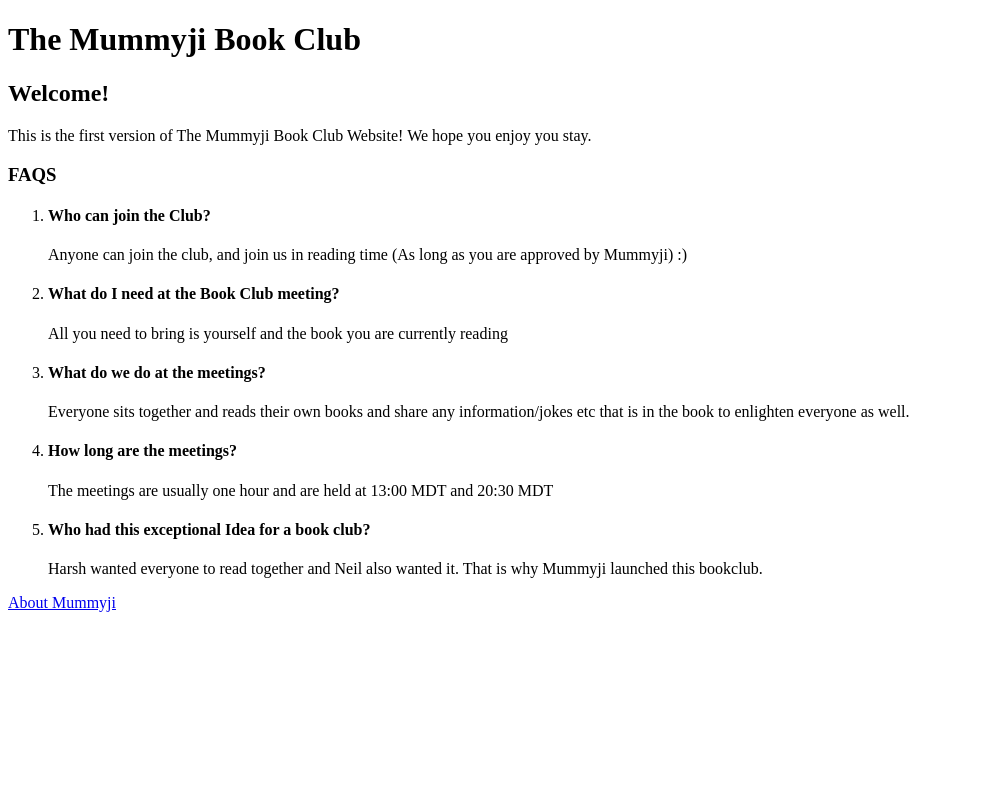
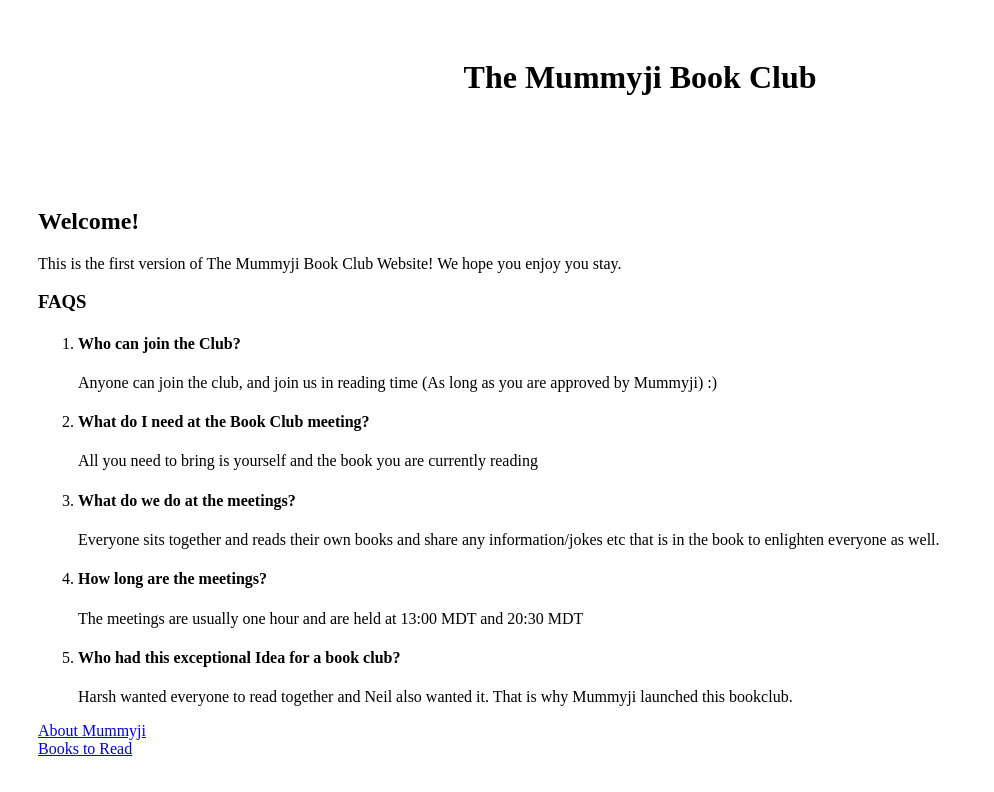
Before and after one commit to Harsh-Sarvaiya/TheMummyjiBookclub, a plain HTML site: page index.html in a window 1280 px wide. Shown: the whole page, without its empty margins (0-994 px from the left). Drawn offline with Linux system fonts and the light colour scheme.

Commit message:
Added basic styling, created books read page

```diff
--- a/index.html
+++ b/index.html
@@ -3,11 +3,15 @@
     <head>
         <meta charset="utf-8">
         <title>The Mummyji Book Club</title>
+        <link rel = "stylesheet" href = "styles.css">
     </head>
 
     <body>
+        <div class = "Title">
             <h1>The Mummyji Book Club</h1>
+        </div>
 
+        <div class="index-main-content">
             <h2>Welcome!</h2>
             <p>This is the first version of The Mummyji Book Club Website! We hope you enjoy you stay.</p>
 
@@ -40,7 +44,9 @@
             </ol>
 
             <a href = "./pages/about.html">About Mummyji</a>
-
+            <br>
+            <a href = "./pages/booksRead.html">Books to Read</a>
+        </div>
         <!--
         <h1> Test</h1>
 
--- a/styles.css
+++ b/styles.css
@@ -1,11 +1,28 @@
 div{
-    color : white;
+    color : black;
+    padding: 30px;
+
+}
+
+p {
+    color: black;
 }
 
 .alert-text {
     color:red;
 } /* class selector */
 
-#title{
+#titles{
     background-color: red;
 }/* ID selectors */
+
+.Title{
+    padding: 30px;
+    text-align: center;
+    margin-bottom:10px;
+    color: black;
+}
+
+.index-main-content{
+    width: 540 px;
+}
```
Also changed, not shown: pages/booksRead.html (added, +17 -0 lines). Lines whose indentation alone changed are shown as unchanged.
